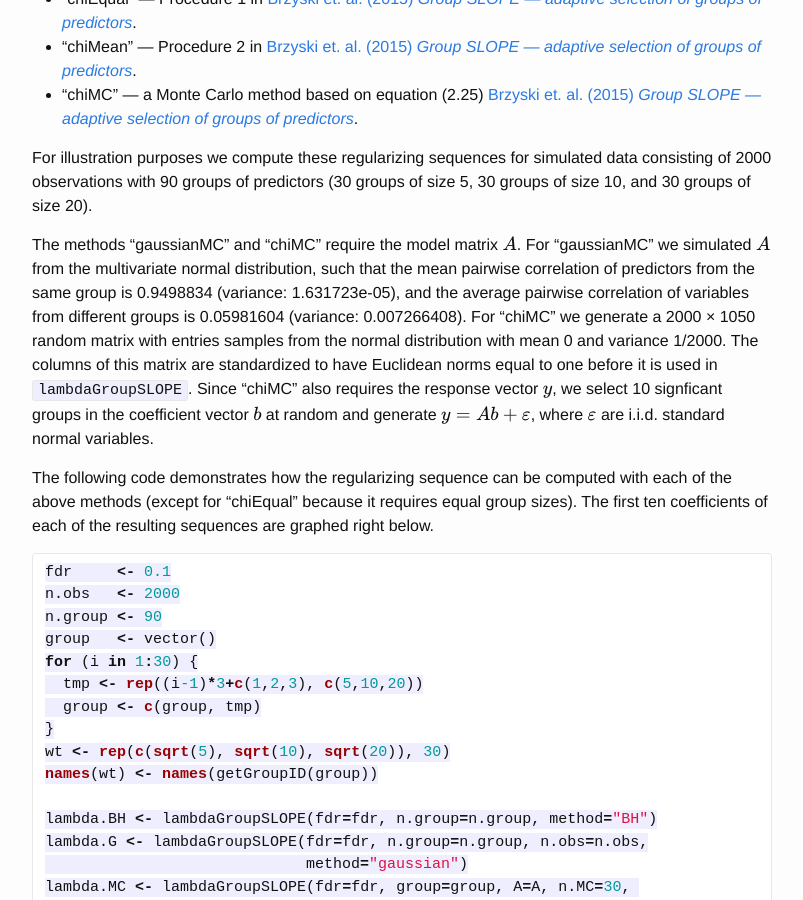
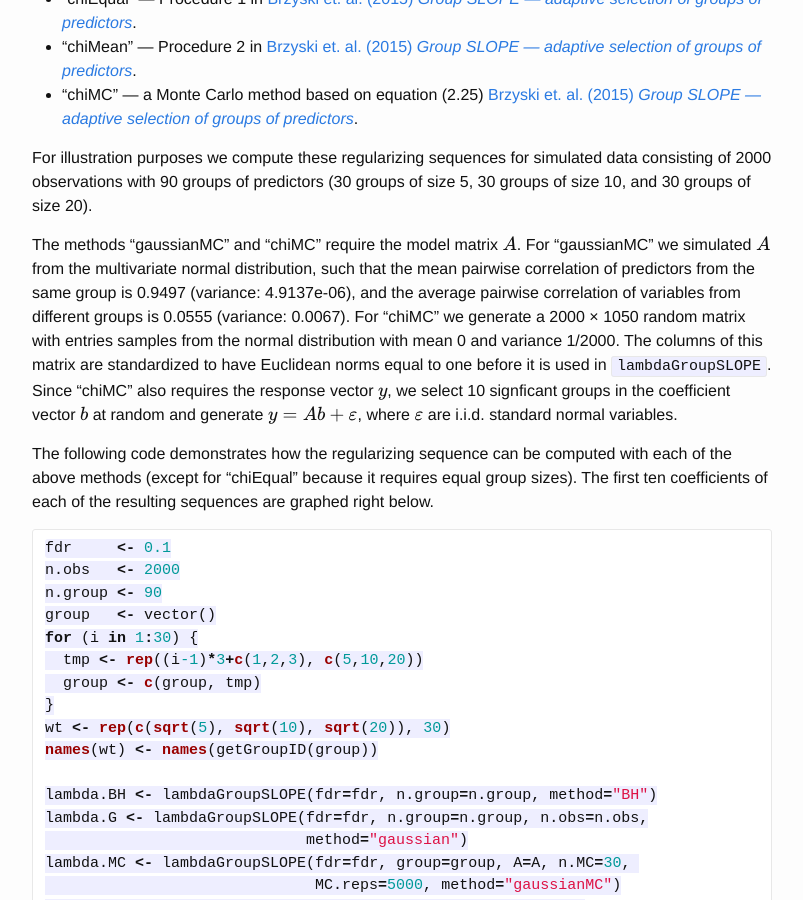
Before and after one commit to agisga/grpSLOPE, a Jekyll site: the page built from _posts/2016-1-22-Lambda.md, in a window 1280 px wide and 900 px high, scrolled down 549 px. Shown: the whole window, without its empty margins (238-1041 px from the left). Built offline with Jekyll 4.4.1, drawn with Linux system fonts in a browser that asks for light colours; Markdown is read by kramdown in place of the engine named in the settings; formulas are drawn with MathJax 3.

Commit message:
minor fix in the Lambda post

```diff
--- a/_posts/2016-1-22-Lambda.md
+++ b/_posts/2016-1-22-Lambda.md
@@ -16,7 +16,7 @@
 
 For illustration purposes we compute these regularizing sequences for simulated data consisting of 2000 observations with 90 groups of predictors (30 groups of size 5, 30 groups of size 10, and 30 groups of size 20).
 
-The methods "gaussianMC" and "chiMC" require the model matrix $A$. For "gaussianMC" we simulated $A$ from the multivariate normal distribution, such that the mean pairwise correlation of predictors from the same group is 0.9498834 (variance: 1.631723e-05), and the average pairwise correlation of variables from different groups is 0.05981604 (variance: 0.007266408). For "chiMC" we generate a 2000 &times; 1050 random matrix with entries samples from the normal distribution with mean 0 and variance 1/2000. The columns of this matrix are standardized to have Euclidean norms equal to one before it is used in `lambdaGroupSLOPE`.
+The methods "gaussianMC" and "chiMC" require the model matrix $A$. For "gaussianMC" we simulated $A$ from the multivariate normal distribution, such that the mean pairwise correlation of predictors from the same group is 0.9497 (variance: 4.9137e-06), and the average pairwise correlation of variables from different groups is 0.0555 (variance: 0.0067). For "chiMC" we generate a 2000 &times; 1050 random matrix with entries samples from the normal distribution with mean 0 and variance 1/2000. The columns of this matrix are standardized to have Euclidean norms equal to one before it is used in `lambdaGroupSLOPE`.
 Since "chiMC" also requires the response vector $y$, we select 10 signficant groups in the coefficient vector $b$ at random and generate $y = Ab + \varepsilon$, where $\varepsilon$ are i.i.d. standard normal variables.
 
 The following code demonstrates how the regularizing sequence can be computed with each of the above methods (except for "chiEqual" because it requires equal group sizes). The first ten coefficients of each of the resulting sequences are graphed right below.
```
